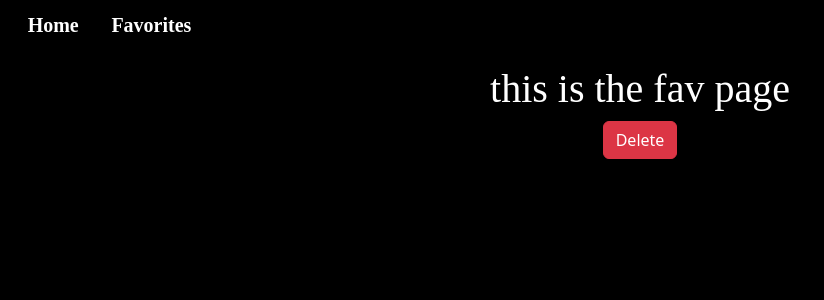
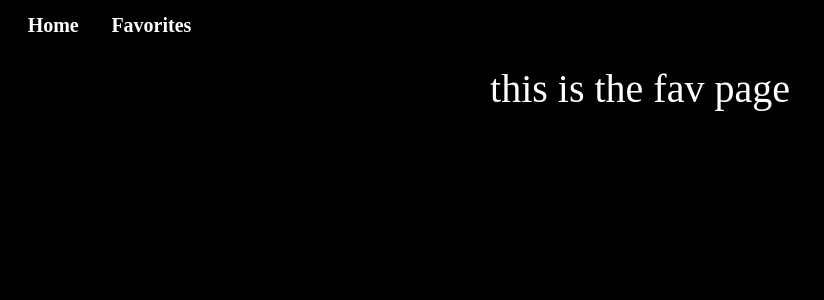
Before and after one commit to alexisIvanAvila/milestone_project_2, a React (Create React App) app in the folder client/: page /favorites in a window 1280 px wide. Shown: the top 300 px of the page, without its empty margins (0-824 px from the left). Built offline with nearby package versions, Linux system fonts and the light colour scheme; no server answers.

Commit message:
testing CRUD pt2

```diff
--- a/client/src/components/Favorites.jsx
+++ b/client/src/components/Favorites.jsx
@@ -1,22 +1,7 @@
-import { useEffect, useState } from "react"
-import axios from "axios"
-import { Button } from "react-bootstrap"
-
 function Favorites (props) {
-    let [favorites, setFavorites] = useState([])
-    useEffect(() =>{
-        axios.get(process.env.REACT_APP_SERVER_URL + `favorites?token=${props.token}`).then((response) => {
-            setFavorites(response.data.rows)
-            console.log(response.data.rows)
-        })
-    })
-
     return (
         <div>
             <h1> this is the fav page</h1>
-            <Button variant="danger" onClick={() => {
-                axios.delete(process.env.REACT_APP_SERVER_URL + `favorites?token=${props.token}&apiId=${response.data.meals[0].idMeal}&category=${response.data.meals[0].strCategory}`)
-            }}>Delete</Button>
         </div>
     )
 }
```
Also changed, not shown: 1 other file (tests, documents, lock files or other folders).
